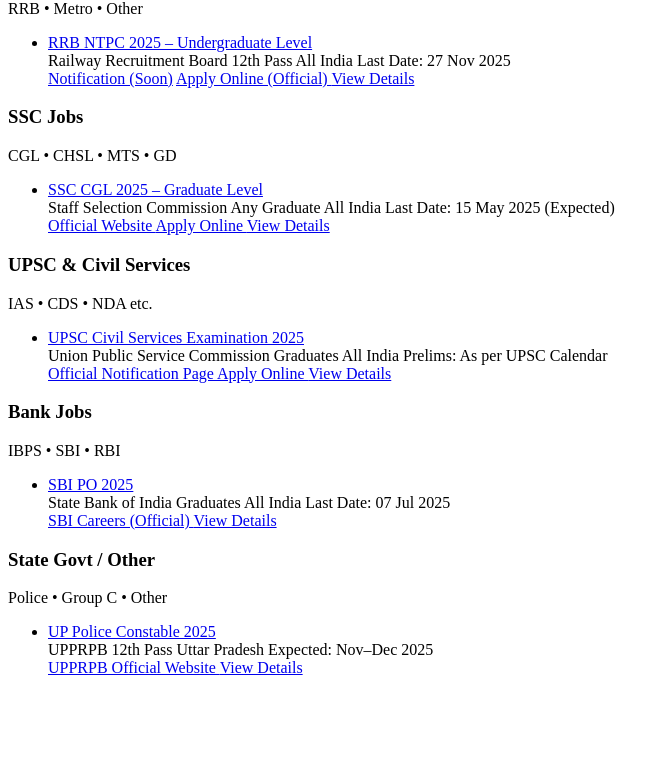
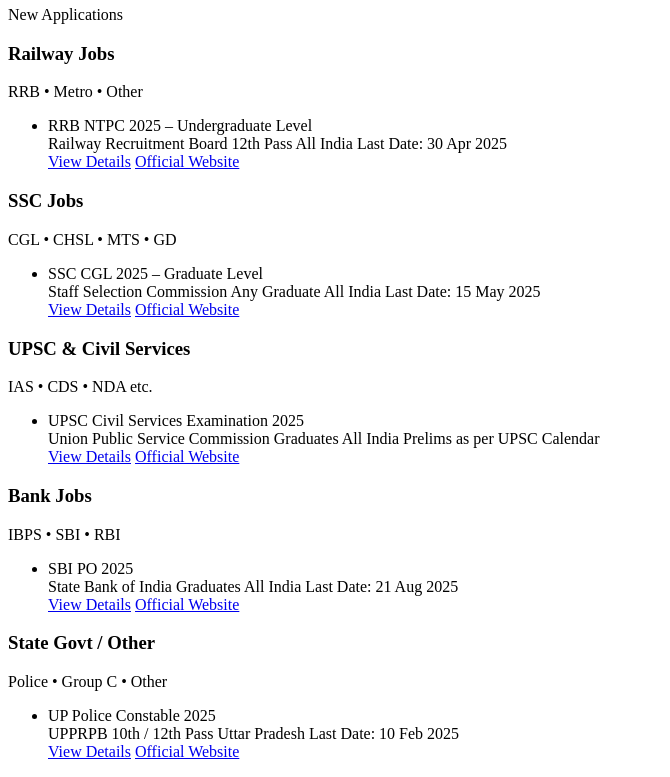
Before and after one commit to RinkuMeena/govt-job-updates, a plain HTML site: page index.html in a window 1280 px wide. Shown: the part 49-826 px from the top of the page, without its empty margins (0-670 px from the left). Before the commit the page ends 800 px from the top, so only its background shows below. Drawn offline with Linux system fonts and the light colour scheme.

Commit message:
Update index.html

```diff
--- a/index.html
+++ b/index.html
@@ -1,35 +1,40 @@
-<!-- ==== RAILWAY JOBS ==== -->
+        <!-- ============ COLUMN 1: VACANCY ============ -->
+        <section class="column" id="vacancy">
+          <div class="column-header">
+            <h2 class="column-title">Latest Vacancies</h2>
+            <span class="column-pill">New Applications</span>
+          </div>
+
+          <!-- CATEGORY: Railway -->
           <div class="category">
             <div class="category-header">
               <h3 class="category-title">Railway Jobs</h3>
               <span class="category-tag">RRB • Metro • Other</span>
             </div>
             <ul class="job-list">
-    <!-- RRB NTPC 2025 – UG -->
               <li class="job-item">
-      <div class="job-title">
-        <a href="rrb-ntpc-ug-2025.html">RRB NTPC 2025 – Undergraduate Level</a>
-      </div>
+                <div class="job-title">RRB NTPC 2025 – Undergraduate Level</div>
                 <div class="job-meta">
                   <span>Railway Recruitment Board</span>
                   <span>12th Pass</span>
                   <span>All India</span>
-        <span>Last Date: 27 Nov 2025</span>
+                  <span>Last Date: 30 Apr 2025</span>
                 </div>
                 <div class="job-links">
-        <a class="job-link" href="#" target="_blank">Notification (Soon)</a>
-        <a class="job-link secondary" href="https://rrbapply.gov.in/" target="_blank">
-          Apply Online (Official)
-        </a>
-        <a class="job-link secondary" href="rrb-ntpc-ug-2025.html">
-          View Details
+                  <!-- DETAIL PAGE -->
+                  <a class="job-link" href="rrb-ntpc-ug-2025.html">View Details</a>
+                  <!-- OFFICIAL WEBSITE / APPLY ONLINE -->
+                  <a class="job-link secondary"
+                     href="https://www.rrbapply.gov.in/"
+                     target="_blank" rel="noopener">
+                    Official Website
                   </a>
                 </div>
               </li>
             </ul>
           </div>
 
-<!-- ==== SSC JOBS ==== -->
+          <!-- CATEGORY: SSC -->
           <div class="category">
             <div class="category-header">
               <h3 class="category-title">SSC Jobs</h3>
@@ -37,29 +42,26 @@
             </div>
             <ul class="job-list">
               <li class="job-item">
-      <div class="job-title">
-        <a href="ssc-cgl-2025.html">SSC CGL 2025 – Graduate Level</a>
-      </div>
+                <div class="job-title">SSC CGL 2025 – Graduate Level</div>
                 <div class="job-meta">
                   <span>Staff Selection Commission</span>
                   <span>Any Graduate</span>
                   <span>All India</span>
-        <span>Last Date: 15 May 2025 (Expected)</span>
+                  <span>Last Date: 15 May 2025</span>
                 </div>
                 <div class="job-links">
-        <a class="job-link secondary" href="https://ssc.gov.in/home" target="_blank">
+                  <a class="job-link" href="ssc-cgl-2025.html">View Details</a>
+                  <a class="job-link secondary"
+                     href="https://ssc.gov.in/"
+                     target="_blank" rel="noopener">
                     Official Website
                   </a>
-        <a class="job-link secondary" href="https://ssc.nic.in/portal/apply" target="_blank">
-          Apply Online
-        </a>
-        <a class="job-link" href="ssc-cgl-2025.html">View Details</a>
                 </div>
               </li>
             </ul>
           </div>
 
-<!-- ==== UPSC / CIVIL SERVICES ==== -->
+          <!-- CATEGORY: UPSC -->
           <div class="category">
             <div class="category-header">
               <h3 class="category-title">UPSC &amp; Civil Services</h3>
@@ -67,29 +69,26 @@
             </div>
             <ul class="job-list">
               <li class="job-item">
-      <div class="job-title">
-        <a href="upsc-cse-2025.html">UPSC Civil Services Examination 2025</a>
-      </div>
+                <div class="job-title">UPSC Civil Services Examination 2025</div>
                 <div class="job-meta">
                   <span>Union Public Service Commission</span>
                   <span>Graduates</span>
                   <span>All India</span>
-        <span>Prelims: As per UPSC Calendar</span>
+                  <span>Prelims as per UPSC Calendar</span>
                 </div>
                 <div class="job-links">
-        <a class="job-link secondary" href="https://upsc.gov.in/exams-related-info/exam-notification" target="_blank">
-          Official Notification Page
+                  <a class="job-link" href="upsc-cse-2025.html">View Details</a>
+                  <a class="job-link secondary"
+                     href="https://upsconline.nic.in/"
+                     target="_blank" rel="noopener">
+                    Official Website
                   </a>
-        <a class="job-link secondary" href="https://upsconline.nic.in/" target="_blank">
-          Apply Online
-        </a>
-        <a class="job-link" href="upsc-cse-2025.html">View Details</a>
                 </div>
               </li>
             </ul>
           </div>
 
-<!-- ==== BANK JOBS ==== -->
+          <!-- CATEGORY: BANK -->
           <div class="category">
             <div class="category-header">
               <h3 class="category-title">Bank Jobs</h3>
@@ -97,26 +96,26 @@
             </div>
             <ul class="job-list">
               <li class="job-item">
-      <div class="job-title">
-        <a href="sbi-po-2025.html">SBI PO 2025</a>
-      </div>
+                <div class="job-title">SBI PO 2025</div>
                 <div class="job-meta">
                   <span>State Bank of India</span>
                   <span>Graduates</span>
                   <span>All India</span>
-        <span>Last Date: 07 Jul 2025</span>
+                  <span>Last Date: 21 Aug 2025</span>
                 </div>
                 <div class="job-links">
-        <a class="job-link secondary" href="https://sbi.co.in/web/careers/current-openings" target="_blank">
-          SBI Careers (Official)
+                  <a class="job-link" href="sbi-po-2025.html">View Details</a>
+                  <a class="job-link secondary"
+                     href="https://sbi.co.in/web/careers/current-openings"
+                     target="_blank" rel="noopener">
+                    Official Website
                   </a>
-        <a class="job-link" href="sbi-po-2025.html">View Details</a>
                 </div>
               </li>
             </ul>
           </div>
 
-<!-- ==== STATE GOVT / OTHER ==== -->
+          <!-- CATEGORY: State & Other -->
           <div class="category">
             <div class="category-header">
               <h3 class="category-title">State Govt / Other</h3>
@@ -124,21 +123,22 @@
             </div>
             <ul class="job-list">
               <li class="job-item">
-      <div class="job-title">
-        <a href="up-police-constable-2025.html">UP Police Constable 2025</a>
-      </div>
+                <div class="job-title">UP Police Constable 2025</div>
                 <div class="job-meta">
                   <span>UPPRPB</span>
-        <span>12th Pass</span>
+                  <span>10th / 12th Pass</span>
                   <span>Uttar Pradesh</span>
-        <span>Expected: Nov–Dec 2025</span>
+                  <span>Last Date: 10 Feb 2025</span>
                 </div>
                 <div class="job-links">
-        <a class="job-link secondary" href="https://uppbpb.gov.in/" target="_blank">
-          UPPRPB Official Website
+                  <a class="job-link" href="up-police-constable-2025.html">View Details</a>
+                  <a class="job-link secondary"
+                     href="https://uppbpb.gov.in/"
+                     target="_blank" rel="noopener">
+                    Official Website
                   </a>
-        <a class="job-link" href="up-police-constable-2025.html">View Details</a>
                 </div>
               </li>
             </ul>
           </div>
+        </section>
```
Lines whose indentation alone changed are shown as unchanged.
